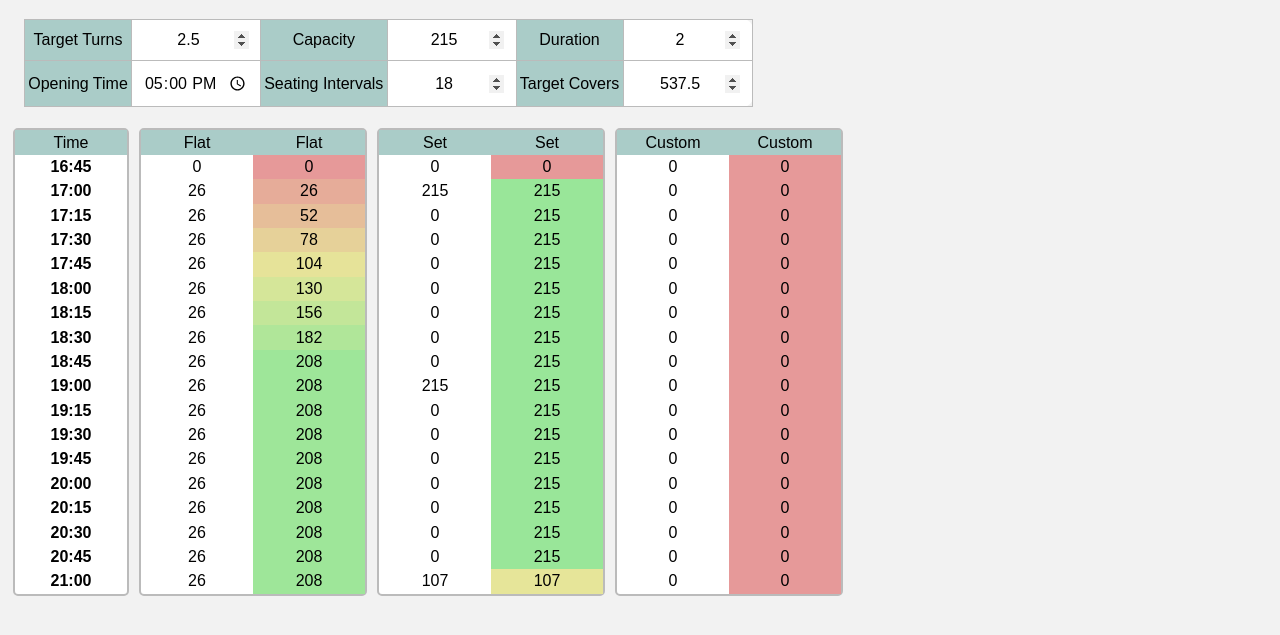
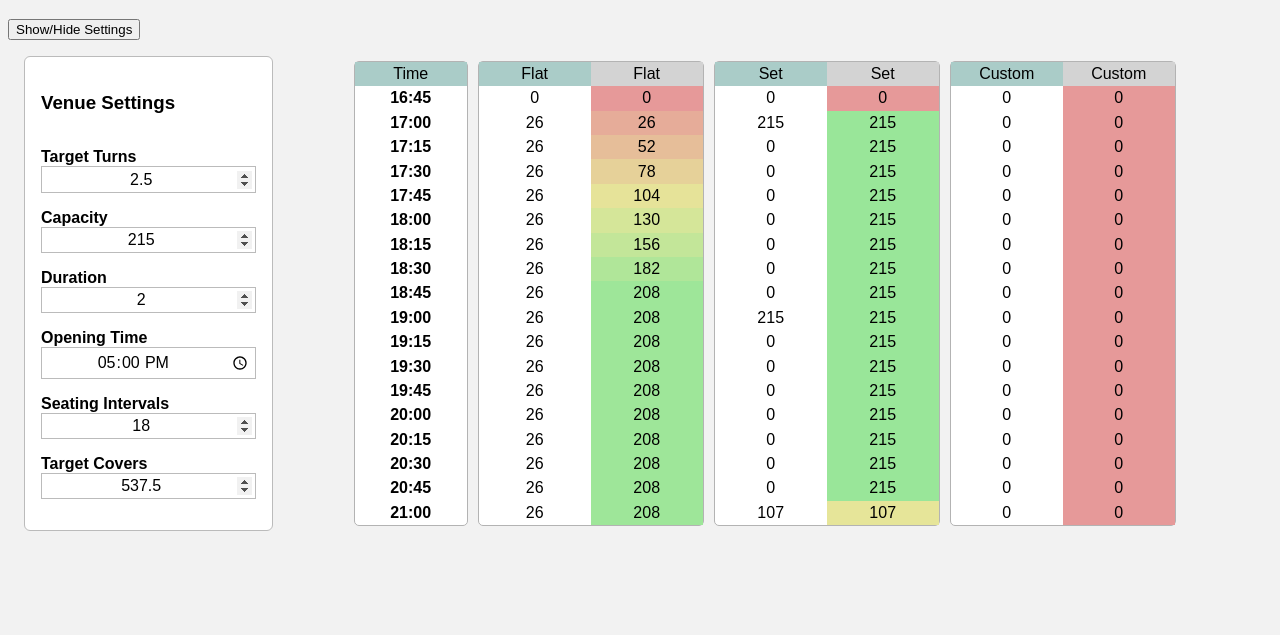
Before and after one commit to joshuahaywood/pacing, a plain HTML site: page index.html in a window 1280 px wide. Shown: the part 61-696 px from the top of the page. Drawn offline with nearby package versions, Linux system fonts and the light colour scheme.

Commit message:
Updated styling

```diff
--- a/app.js
+++ b/app.js
@@ -12,6 +12,7 @@
 // grab the table to display the models in
 let pacingTable = document.querySelector('#pacing-table')
 let settingsTable = document.querySelector('#settings-table')
+let settingsToggle = document.querySelector('#settings-toggle')
 
 // create our object and load some basic settings
 let venueSettings = {
@@ -22,6 +23,11 @@ let venueSettings = {
     seatingIntervals: 18,
     coverTarget: 537.5
 }
+
+// show and hide the settings pane on button click
+settingsToggle.addEventListener('click', e => {
+    settingsTable.classList.toggle("hidden")
+})
 
 // listen for the user changing settings and save them to local storage
 settingsTable.addEventListener('change', e => {
@@ -199,8 +205,8 @@ function createTableRow (key, parent, dataType) {
     let row = document.createElement('div')
     let header = document.createElement('div')
 
-    row.classList.add("vertical-row", models[key].type)
-    header.classList.add("header", "vertical-data", models[key].type)
+    row.classList.add("vertical-row", dataType)
+    header.classList.add("header", "vertical-data", dataType)
 
     parent.appendChild(row)
     row.appendChild(header)
@@ -240,17 +246,15 @@ function heatMapColorforValue(value) {
     return "hsl(" + h + ", 60%, 75%)";
   }
 
-// save the default settings to local storage
-if (window.localStorage.length === 0) {
-    window.localStorage.setItem('settings', JSON.stringify(venueSettings))
-} else {
-    venueSettings = JSON.parse(window.localStorage.getItem('settings'))
-}
-
 
 function refreshTables () {
     // display settings
     displaySettings()
+
+    generateLabels(venueSettings.openingTime, venueSettings.seatingIntervals)
+    flatSeatingGen(venueSettings.capacity, venueSettings.duration, venueSettings.seatingIntervals)
+    setSeatingGen(venueSettings.capacity, venueSettings.duration, venueSettings.seatingIntervals)
+    customSeatingGen(venueSettings.seatingIntervals)
 
     createServiceFlow(models.flatSeating)
     createServiceFlow(models.setSeating)
@@ -281,4 +285,10 @@ function refreshTables () {
     setSeatingGen(venueSettings.capacity, venueSettings.duration, venueSettings.seatingIntervals)
     customSeatingGen(venueSettings.seatingIntervals)
 
+if (window.localStorage.length === 0) {
+    window.localStorage.setItem('settings', JSON.stringify(venueSettings))
+} else {
+    venueSettings = JSON.parse(window.localStorage.getItem('settings'))
+}
+
 refreshTables()
--- a/index.html
+++ b/index.html
@@ -12,27 +12,35 @@
 </head>
 <body>
     <h1>Pacing v3!</h1>
+    <button id="settings-toggle">Show/Hide Settings</button>
 
-    <table id="settings-table">
-        <tr>
-            <td class="header">Target Turns</td>
-            <td id="turns"><input type="number" step="0.25"></input></td>
-            <td class="header">Capacity</td>
-            <td id="capacity"><input type="number" step="5"></input></td>
-            <td class="header">Duration</td>
-            <td id="duration"><input type="number" step="0.25"></input></td>
-        </tr>
-        <tr>
-            <td class="header">Opening Time</td>
-            <td id="openingTime"><input type="time"></input></td>
-            <td class="header">Seating Intervals</td>
-            <td id="seatingIntervals"><input type="number"></input></td>
-            <td class="header">Target Covers</td>
-            <td id="coverTarget"><input type="number" step="25"></input></td>
-        </tr>
-    </table>
+    <div id="main-content">
+        <div id="settings-table">
+            <h3>Venue Settings</h3>
+            <div>
+                <div class="settings-header">Target Turns</div>
+                <div class="settings-input" id="turns"><input type="number" step="0.25"></input></div>
+                <div class="settings-header">Capacity</div>
+                <div class="settings-input" id="capacity"><input type="number" step="5"></input></div>
+            </div>
+            <div>
+                <div class="settings-header">Duration</div>
+                <div class="settings-input" id="duration"><input type="number" step="0.25"></input></div>
+                <div class="settings-header">Opening Time</div>
+                <div class="settings-input" id="openingTime"><input type="time"></input></div>
+            </div>
+            <div>
+                <div class="settings-header">Seating Intervals</div>
+                <div class="settings-input" id="seatingIntervals"><input type="number"></input></div>
+                <div class="settings-header">Target Covers</div>
+                <div class="settings-input" id="coverTarget"><input type="number" step="25"></input></div>
+            </div>
+        </div>
 
-    <div id="pacing-table">
+
+        <div id="pacing-table">
+        </div>
+
     </div>
 </body>
 </html>
--- a/styles.css
+++ b/styles.css
@@ -15,26 +15,47 @@ table {
     background-color: white;
 }
 
+#main-content {
+    display: flex;
+    height: 100%;
+    margin: 1rem;
+}
+
+#settings-table {
+    flex-direction: column;
+    background: white;
+    width: fit-content;
+    border-radius: 6px;
+    padding: 1rem;
+    border: 0.5px solid rgb(187, 187, 187);
+}
+
 #pacing-table {
     display: flex;
     overflow: scroll;
     width: fit-content;
     border-radius: 6px;
+    margin: auto;
 }
+
 
 th, td {
     padding: 0.5rem;
-    border: 0.5px solid rgb(187, 187, 187);
+
 }
 
 .parent {
     display: flex;
     margin: 5px;
-    border: 2px solid rgb(187, 187, 187);
+    border: 1px solid hsl(0, 0%, 70%);
     border-radius: 5px;
     background-color: white;;
 }
 
+.settings-header {
+    font-weight: bold;
+    padding-top: 1rem;
+}
 
 .header {
     background-color: rgb(170, 204, 200);
@@ -42,9 +63,14 @@ th, td {
     padding: 0.2rem;
 }
 
+.settings-input>input {
+    width:100%;
+    padding: 0.2rem;
+    border: 0.5px solid rgb(187, 187, 187);
+}
 
 input {
-    background: none;;
+    background: none;
     border: none;
     width: 7rem;
     font-size: 1rem;
@@ -84,3 +110,7 @@ input.flow {
 input.model::-webkit-inner-spin-button {
     opacity: 1
 }
+
+.hidden {
+    display: none;
+}
```
